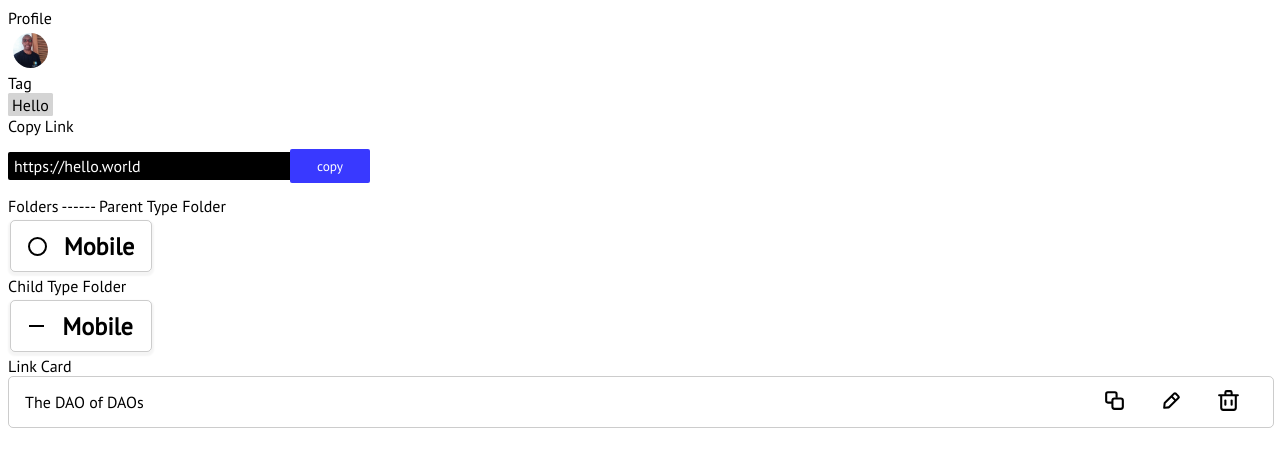
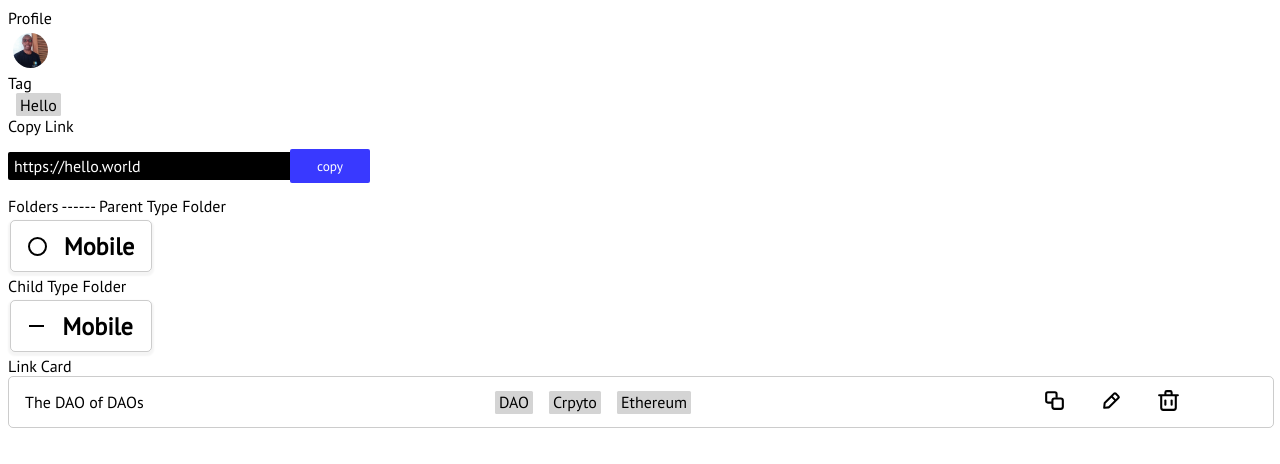
Before and after one commit to JosiasAurel/linksbook, a Next.js app in the folder client/: page /kitchen in a window 1280 px wide. Shown: the top 464 px of the page. Built offline with nearby package versions, Linux system fonts and the light colour scheme.

Commit message:
add tag as linkCard and style

```diff
--- a/client/components/LinkCard.tsx
+++ b/client/components/LinkCard.tsx
@@ -1,16 +1,25 @@
 import React from "react";
 
 import styles from "../styles/components.module.css";
+import Tag from "./Tag";
 
 interface LinkCardProps {
     name: string
     url: string
+    tags: Array<string>
 }
 
-const LinkCard: React.FC<LinkCardProps> = ({ name, url }): JSX.Element => {
+const LinkCard: React.FC<LinkCardProps> = ({ name, url, tags }): JSX.Element => {
     return (
         <div className={styles.linkCard}>
             <p> {name} </p>
+            <div className={styles.linkTags}>
+                {tags.map(tag => {
+                    return (
+                        <Tag name={tag} key={tag} />
+                    )
+                })}
+            </div>
             <div className={styles.actions}>
                 {/* Copy Icon */}
                 <div className={styles.copyIcon}>
--- a/client/pages/kitchen.tsx
+++ b/client/pages/kitchen.tsx
@@ -8,6 +8,8 @@ import Tag from "../components/Tag";
 import CopyLink from "../components/CopyLink";
 import Folder from "../components/Folder";
 import LinkCard from "../components/LinkCard";
+
+let sampleTags: Array<string> = ["DAO", "Crpyto", "Ethereum"];
 
 const KitchenSinkPage: FunctionComponent = (): JSX.Element => {
 
@@ -44,7 +46,7 @@ const KitchenSinkPage: FunctionComponent = (): JSX.Element => {
 
             <div>
                 Link Card
-                <LinkCard name="The DAO of DAOs" url="https://somepost.com/dao-of-dao" />
+                <LinkCard name="The DAO of DAOs" url="https://somepost.com/dao-of-dao" tags={sampleTags} />
             </div>
         </div>
     )
--- a/client/styles/components.module.css
+++ b/client/styles/components.module.css
@@ -103,6 +103,7 @@
   height: 23px;
   padding: 0 4px;
   border-radius: 1.5px;
+  margin: 0 0.5em;
 }
 /* End Tag styles */
 
@@ -192,11 +193,19 @@
   box-shadow: 0 2px 2px 2px whitesmoke;
 }
 
+.linkCard .linkTags {
+  display: flex;
+  flex-direction: row;
+  justify-content: space-between;
+  align-items: center;
+}
+
 .linkCard .actions {
   display: flex;
   flex-direction: row;
   justify-content: space-between;
   align-items: center;
+  margin: 0 6% 0 0;
 }
 
 .linkCard .actions > * {
```
